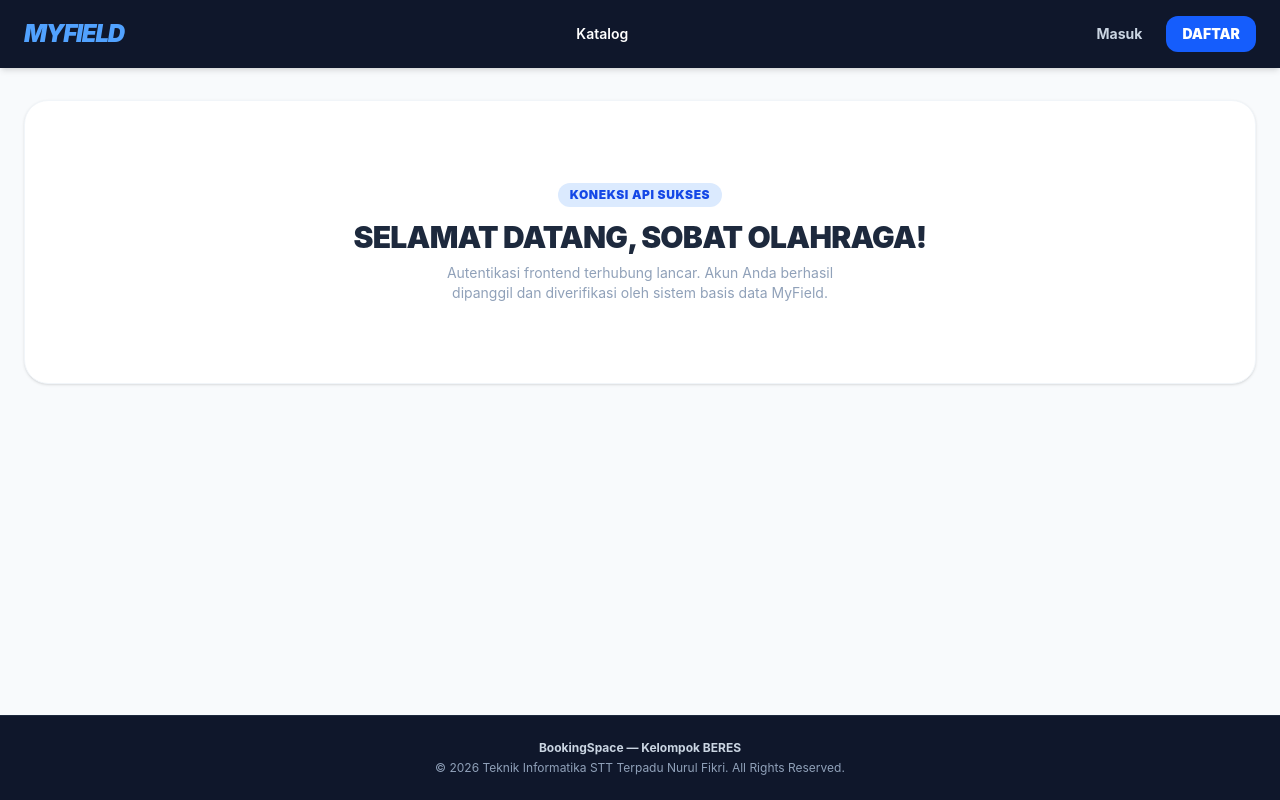
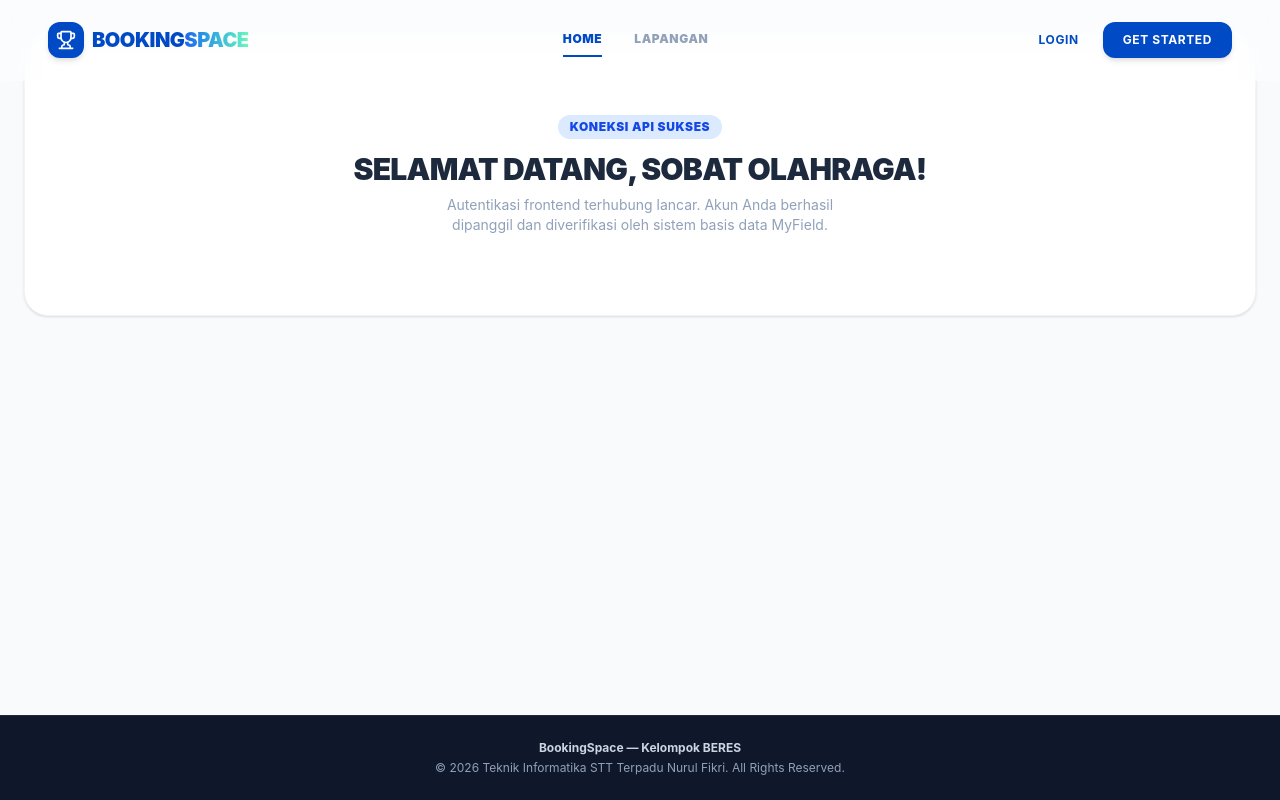
Before and after one commit to ikiakmal15/FULLSTACK_PROJECT, a React app in the folder frontend/: page / in a window 1280 px wide. Built offline with nearby package versions, Linux system fonts and the light colour scheme; the HTML template or start-up script is replaced by a standard one.

Commit message:
menambahkan file FieldForm dan mengubah isi navbar.jsx

```diff
--- /dev/null
+++ b/frontend/src/components/admin/FieldForm.jsx
@@ -0,0 +1,106 @@
+import { ImageIcon } from "lucide-react";
+
+const FieldForm = ({ formData, setFormData, onSubmit, editId, onCancel }) => {
+  const handleFileChange = (e) => {
+    const file = e.target.files[0];
+    setFormData({
+      ...formData,
+      gambar: file // Menyimpan berkas file mentah ke dalam state gambar
+    });
+  };
+
+  return (
+    <form
+      onSubmit={onSubmit}
+      className="bg-white p-6 rounded-2xl border border-slate-100 shadow-sm grid grid-cols-1 md:grid-cols-3 gap-4 animate-in slide-in-from-top-4 duration-200"
+    >
+      <input
+        type="text"
+        placeholder="Nama Lapangan"
+        value={formData.nama_lapangan}
+        onChange={(e) => setFormData({ ...formData, nama_lapangan: e.target.value })}
+        className="p-3 bg-slate-50 border border-slate-200 rounded-xl text-xs font-semibold outline-none focus:ring-2 focus:ring-blue-500"
+        required
+      />
+      <select
+        value={formData.tipe}
+        onChange={(e) => setFormData({ ...formData, tipe: e.target.value })}
+        className="p-3 bg-slate-50 border border-slate-200 rounded-xl text-xs font-semibold text-slate-600 outline-none focus:ring-2 focus:ring-blue-500"
+        required
+      >
+        <option value="">Pilih Tipe Lapangan</option>
+        <option value="Futsal">Futsal</option>
+        <option value="Basketball">Basketball</option>
+        <option value="Badminton">Badminton</option>
+        <option value="Tenis">Tenis</option>
+        <option value="Volleyball">Volleyball</option>
+        <option value="Sepak Bola">Sepak Bola</option>
+        <option value="Lainnya">Lainnya</option>
+      </select>
+      <input
+        type="text"
+        placeholder="Deskripsi"
+        value={formData.deskripsi}
+        onChange={(e) => setFormData({ ...formData, deskripsi: e.target.value })}
+        className="p-3 bg-slate-50 border border-slate-200 rounded-xl text-xs font-semibold outline-none focus:ring-2 focus:ring-blue-500"
+      />
+      <input
+        type="text"
+        placeholder="Jam Buka (contoh: 08:00)"
+        value={formData.jam_buka}
+        onChange={(e) => setFormData({ ...formData, jam_buka: e.target.value })}
+        className="p-3 bg-slate-50 border border-slate-200 rounded-xl text-xs font-semibold outline-none focus:ring-2 focus:ring-blue-500"
+        required
+      />
+      <input
+        type="text"
+        placeholder="Jam Tutup (contoh: 22:00)"
+        value={formData.jam_tutup}
+        onChange={(e) => setFormData({ ...formData, jam_tutup: e.target.value })}
+        className="p-3 bg-slate-50 border border-slate-200 rounded-xl text-xs font-semibold outline-none focus:ring-2 focus:ring-blue-500"
+        required
+      />
+      <input
+        type="number"
+        placeholder="Harga Sewa per Jam (Rp)"
+        value={formData.harga_per_jam}
+        onChange={(e) => setFormData({ ...formData, harga_per_jam: e.target.value })}
+        className="p-3 bg-slate-50 border border-slate-200 rounded-xl text-xs font-semibold outline-none focus:ring-2 focus:ring-blue-500"
+        required
+      />
+      <div className="relative flex items-center group">
+        <ImageIcon
+          size={16}
+          className="absolute left-4 text-slate-400 group-focus-within:text-blue-500 pointer-events-none"
+        />
+        <input
+          type="file"
+          accept="image/*"
+          onChange={handleFileChange}
+          className="w-full pl-11 pr-4 py-2.5 bg-slate-50 border border-slate-200 rounded-xl text-xs font-semibold text-slate-500 outline-none focus:ring-2 focus:ring-blue-500 file:mr-3 file:py-1 file:px-2.5 file:rounded-lg file:border-0 file:text-[10px] file:font-black file:uppercase file:bg-blue-50 file:text-blue-600 hover:file:bg-blue-100 file:cursor-pointer"
+          required={!editId}
+        />
+      </div>
+
+      {/* Sektor Aksi Tombol */}
+      <div className="md:col-span-3 pt-2 text-right space-x-2">
+        {/* 🔥 Tambah tombol Cancel opsional agar interaksi form fleksibel */}
+        <button
+          type="button"
+          onClick={onCancel}
+          className="bg-slate-100 hover:bg-slate-200 text-slate-600 px-5 py-2.5 rounded-xl text-xs font-black uppercase tracking-wider transition-all cursor-pointer"
+        >
+          Cancel
+        </button>
+        <button
+          type="submit"
+          className="bg-emerald-600 hover:bg-emerald-700 text-white px-5 py-2.5 rounded-xl text-xs font-black uppercase tracking-wider shadow-sm transition-all cursor-pointer"
+        >
+          {editId ? "Update Field Info" : "Save Field to Database"}
+        </button>
+      </div>
+    </form>
+  );
+};
+
+export default FieldForm
--- a/frontend/src/components/navbar.jsx
+++ b/frontend/src/components/navbar.jsx
@@ -1,56 +1,147 @@
-import { Link, useNavigate } from 'react-router-dom';
-import { LogOut, User, CalendarDays } from 'lucide-react';
+import { useState, useEffect } from 'react';
+import { Link, useNavigate, NavLink } from 'react-router-dom';
+import { LogOut, User, Trophy, Menu } from 'lucide-react';
 
 const Navbar = () => {
     const navigate = useNavigate();
-    const token = localStorage.getItem('token');
-    const user = JSON.parse(localStorage.getItem('user') || '{}');
+    const [token, setToken] = useState(localStorage.getItem('token'));
+    const [user, setUser] = useState(JSON.parse(localStorage.getItem('user') || '{}'));
+    const [isScrolled, setIsScrolled] = useState(false);
+    const handleProfileClick = () => {
+        if (user.role === 'admin') {
+            navigate('/admin/dashboard');
+        } else {
+            navigate('/dashboard');
+        }
+    };
+
+    // Deteksi scroll untuk efek glassmorphic shadow seperti ArenaPro
+    useEffect(() => {
+        const handleScroll = () => {
+            if (window.scrollY > 20) {
+                setIsScrolled(true);
+            } else {
+                setIsScrolled(false);
+            }
+        };
+        window.addEventListener('scroll', handleScroll);
+        return () => window.removeEventListener('scroll', handleScroll);
+    }, []);
+
+    // Deteksi perubahan login storage secara real-time
+    useEffect(() => {
+        const handleStorageChange = () => {
+            setToken(localStorage.getItem('token'));
+            setUser(JSON.parse(localStorage.getItem('user') || '{}'));
+        };
+
+        window.addEventListener('storage', handleStorageChange);
+        const interval = setInterval(handleStorageChange, 1000);
+
+        return () => {
+            window.removeEventListener('storage', handleStorageChange);
+            clearInterval(interval);
+        };
+    }, []);
 
     const handleLogout = () => {
         localStorage.clear();
-        alert("Anda telah keluar dari sistem.");
-        navigate('/login');
+        setToken(null);
+        setUser({});
+        alert("Keluar sistem sukses.");
+        navigate('/');
     };
 
     return (
-        <nav className="bg-slate-900 text-white sticky top-0 z-50 shadow-md">
-            <div className="max-w-7xl mx-auto px-6 py-4 flex justify-between items-center">
-                {/* Brand Logo */}
-                <Link to="/" className="text-2xl font-black uppercase tracking-tighter text-blue-400 italic">
-                    MyField
+        <header className={`fixed top-0 w-full z-50 transition-all duration-300 ${
+            isScrolled
+                ? 'bg-white/80 backdrop-blur-xl border-b border-slate-200/50 shadow-md'
+                : 'bg-white/40 backdrop-blur-md border-b border-transparent'
+        }`}>
+            <nav className="flex justify-between items-center w-full px-6 md:px-12 max-w-7xl mx-auto h-20">
+
+                {/* LOGO BRAND: GANTI MENJADI BOOKINGSPACE */}
+                <Link to="/" className="flex items-center gap-2 group">
+                    <div className="p-2 bg-[#004ac6] text-white rounded-xl shadow-md group-hover:scale-110 transition-transform duration-200">
+                        <Trophy size={20} />
+                    </div>
+                    <span className="font-sans text-xl font-black text-[#004ac6] tracking-tight uppercase">
+                        Booking<span className="bg-gradient-to-r from-[#2563eb] to-[#6cf8bb] bg-clip-text text-transparent">Space</span>
+                    </span>
                 </Link>
 
-                {/* Menu Tengah */}
-                <div className="flex items-center gap-6 font-semibold text-sm">
-                    <Link to="/" className="hover:text-blue-400 transition-colors">Katalog</Link>
-                    {token && (
-                        <Link to="/history" className="hover:text-blue-400 transition-colors flex items-center gap-1">
-                            <CalendarDays size={16} /> Riwayat
-                        </Link>
-                    )}
+                {/* DESKTOP NAVIGATION CENTER */}
+                <div className="hidden md:flex items-center gap-8 text-sm font-semibold">
+                   <NavLink
+                        to="/"
+                        className={({ isActive }) =>
+                            `text-xs font-black uppercase tracking-wider py-2 border-b-2 transition-all ${
+                                isActive
+                                    ? 'text-[#004ac6] border-[#004ac6]' // Menyala biru kalau rute aktif di "/"
+                                    : 'text-slate-400 border-transparent hover:text-slate-600' // Abu-abu biasa kalau tidak aktif
+                            }`
+                        }
+                    >
+                        Home
+                    </NavLink>
+
+                    {/* MENU LAPANGAN (MENGARAH KE KATALOG) */}
+                    <NavLink
+                        to="/fields"
+                        className={({ isActive }) =>
+                            `text-xs font-black uppercase tracking-wider py-2 border-b-2 transition-all ${
+                                isActive
+                                    ? 'text-[#004ac6] border-[#004ac6]' // Menyala biru kalau rute aktif di "/fields"
+                                    : 'text-slate-400 border-transparent hover:text-slate-600'
+                            }`
+                        }
+                    >
+                        Lapangan
+                    </NavLink>
                 </div>
 
-                {/* Status Autentikasi */}
+                {/* RIGHT ACCENT: AUTHENTICATION BUTTONS */}
                 <div className="flex items-center gap-4">
                     {token ? (
                         <div className="flex items-center gap-3">
-                            <div className="flex items-center gap-2 bg-slate-800 px-3 py-1.5 rounded-xl border border-slate-700">
-                                <User size={14} className="text-blue-400" />
-                                <span className="text-xs font-bold text-slate-300">{user.nama || 'User'}</span>
-                            </div>
-                            <button onClick={handleLogout} className="bg-red-600 hover:bg-red-700 p-2 rounded-xl text-white transition-all cursor-pointer">
-                                <LogOut size={14} />
+                            <button
+                                onClick={handleProfileClick}
+                                className="flex items-center gap-2 bg-[#eff4ff] text-[#004ac6] px-4 py-2 rounded-full font-sans text-xs font-black uppercase tracking-wider hover:bg-blue-100 transition-all cursor-pointer"
+                            >
+                                <span>{user.nama || 'Profile'}</span>
+                            </button>
+                            <button
+                                onClick={handleLogout}
+                                className="bg-red-50 text-red-600 hover:bg-red-100 p-2.5 rounded-xl cursor-pointer transition-colors"
+                                title="Log Out"
+                            >
+                                <LogOut size={16} />
                             </button>
                         </div>
                     ) : (
-                        <div className="flex gap-2">
-                            <Link to="/login" className="px-4 py-2 text-sm font-bold text-slate-300 hover:text-white">Masuk</Link>
-                            <Link to="/register" className="bg-blue-600 hover:bg-blue-700 px-4 py-2 text-sm font-black rounded-xl transition-all">DAFTAR</Link>
+                        <div className="flex items-center gap-2">
+                            <Link
+                                to="/login"
+                                className="hidden md:block text-xs font-bold uppercase tracking-wider text-[#004ac6] hover:bg-[#004ac6]/5 px-4 py-2.5 rounded-xl transition-all"
+                            >
+                                Login
+                            </Link>
+                            <Link
+                                to="/register"
+                                className="bg-[#004ac6] text-white font-bold text-xs uppercase tracking-wider px-5 py-2.5 rounded-xl shadow-md hover:scale-95 hover:bg-blue-700 duration-200 transition-all block"
+                            >
+                                Get Started
+                            </Link>
                         </div>
                     )}
+
+                    {/* MOBILE MENU BUTTON */}
+                    <button className="md:hidden flex items-center justify-center p-2 text-slate-700 hover:bg-slate-100 rounded-xl transition-colors">
+                        <Menu size={20} />
+                    </button>
                 </div>
-            </div>
-        </nav>
+            </nav>
+        </header>
     );
 };
 
```
